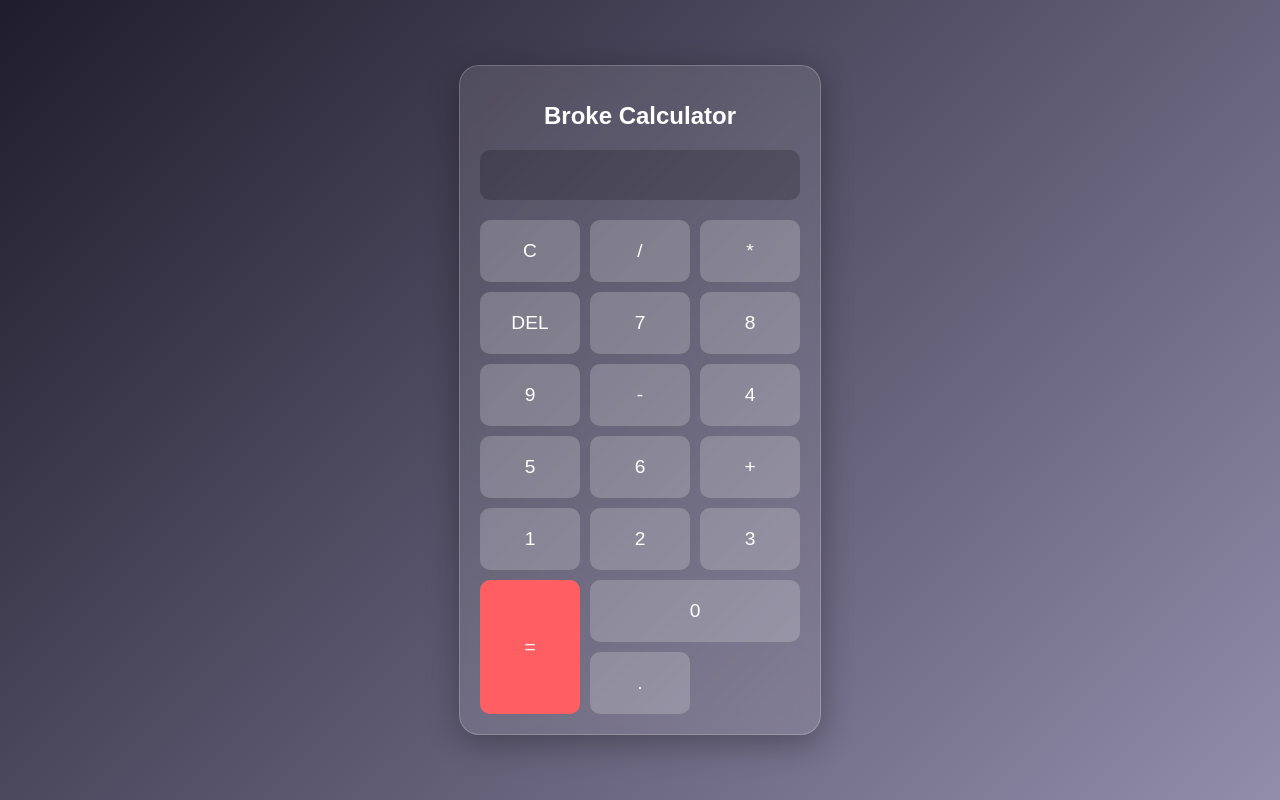
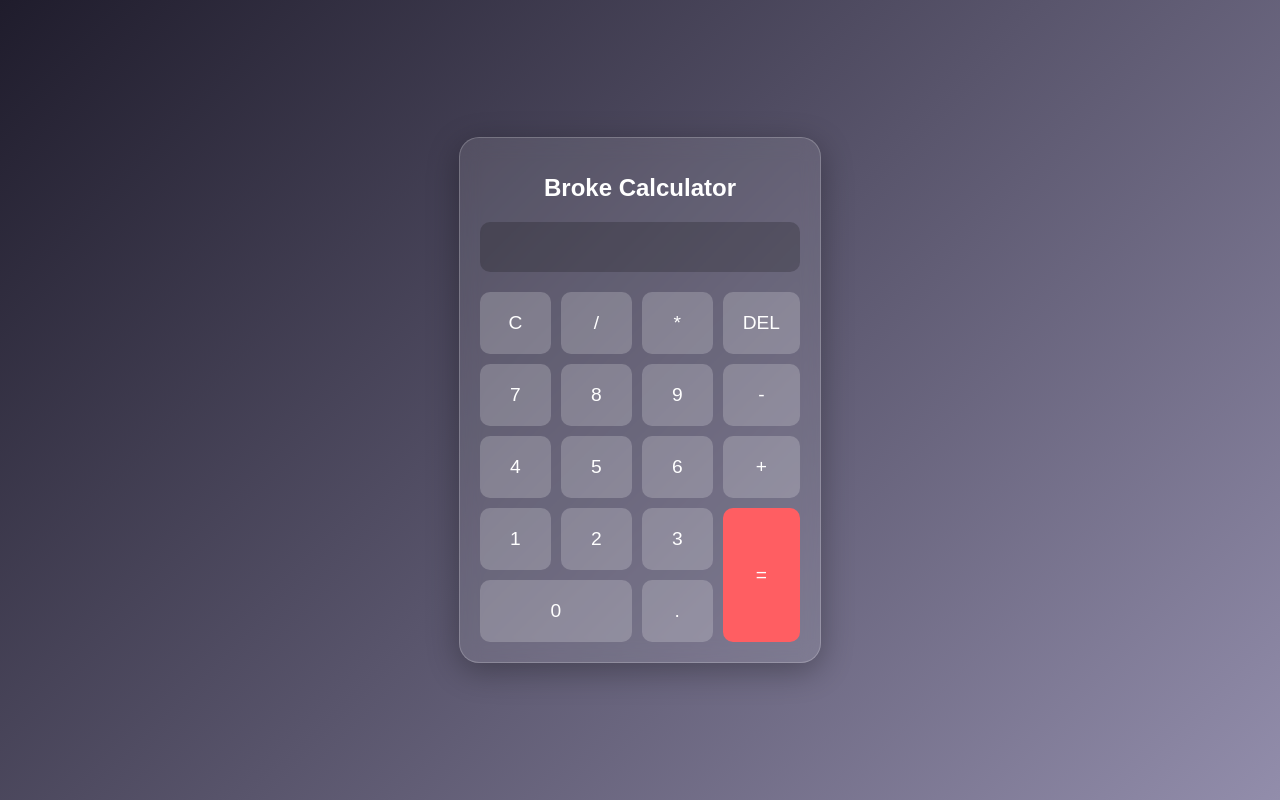
Before and after one commit to 8sc2z7m56n-hub/MuhammadHammad2756, a plain HTML site: page project-1-calculator-web/index.html in a window 1280 px wide. Drawn offline with Linux system fonts and the light colour scheme.

Commit message:
Fix bug in project-1-calculator-web/style.css

```diff
--- a/project-1-calculator-web/style.css
+++ b/project-1-calculator-web/style.css
@@ -30,7 +30,7 @@ h1 {
     margin-bottom: 20px;
 }
 
-/* BUG: The display input is not properly styled, text matches background color or doesn't fit */
+/* FIX: Changed color to #fff (white) for readability against the dark background */
 #calc-display {
     width: 100%;
     height: 50px;
@@ -38,17 +38,17 @@ h1 {
     border: none;
     outline: none;
     border-radius: 10px;
-    color: #000; /* BUG: Font color is black on dark background, making it hard to read */
+    color: #fff;
     font-size: 2rem;
     text-align: right;
     padding: 10px;
     box-sizing: border-box;
 }
 
-/* BUG: buttons-grid has grid layout but the grid columns configuration is wrong or missing */
+/* FIX: Changed columns to 4 for correct standard calculator grid layout */
 .buttons-grid {
     display: grid;
-    grid-template-columns: repeat(3, 1fr); /* BUG: It should be repeat(4, 1fr) for a standard calculator grid layout, causing buttons to stack weirdly */
+    grid-template-columns: repeat(4, 1fr);
     gap: 10px;
 }
 
@@ -70,7 +70,7 @@ button:hover {
 
 .equals-btn {
     background: #ff5e62;
-    grid-row: span 2; /* BUG: Span row causes weird grid stretch because grid has 3 columns and irregular shapes */
+    grid-row: span 2;
 }
 
 .zero-btn {
```
